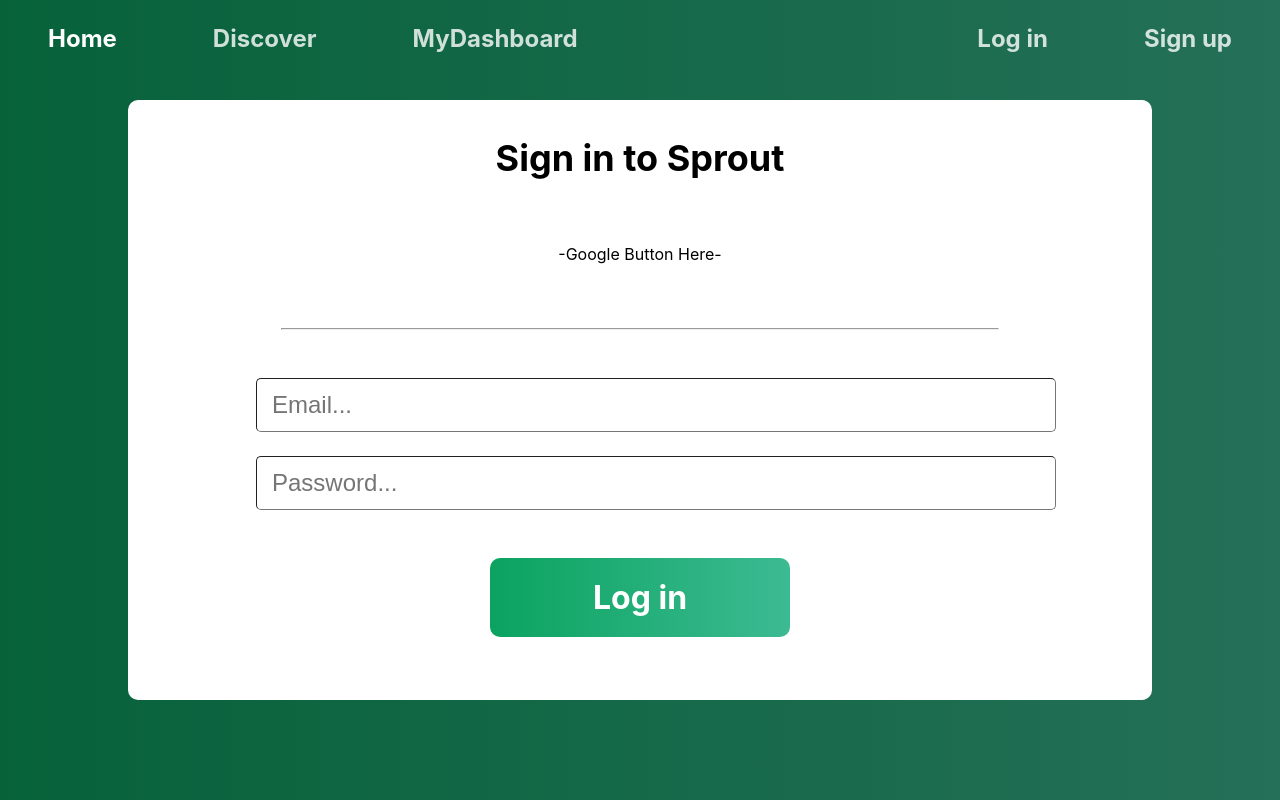
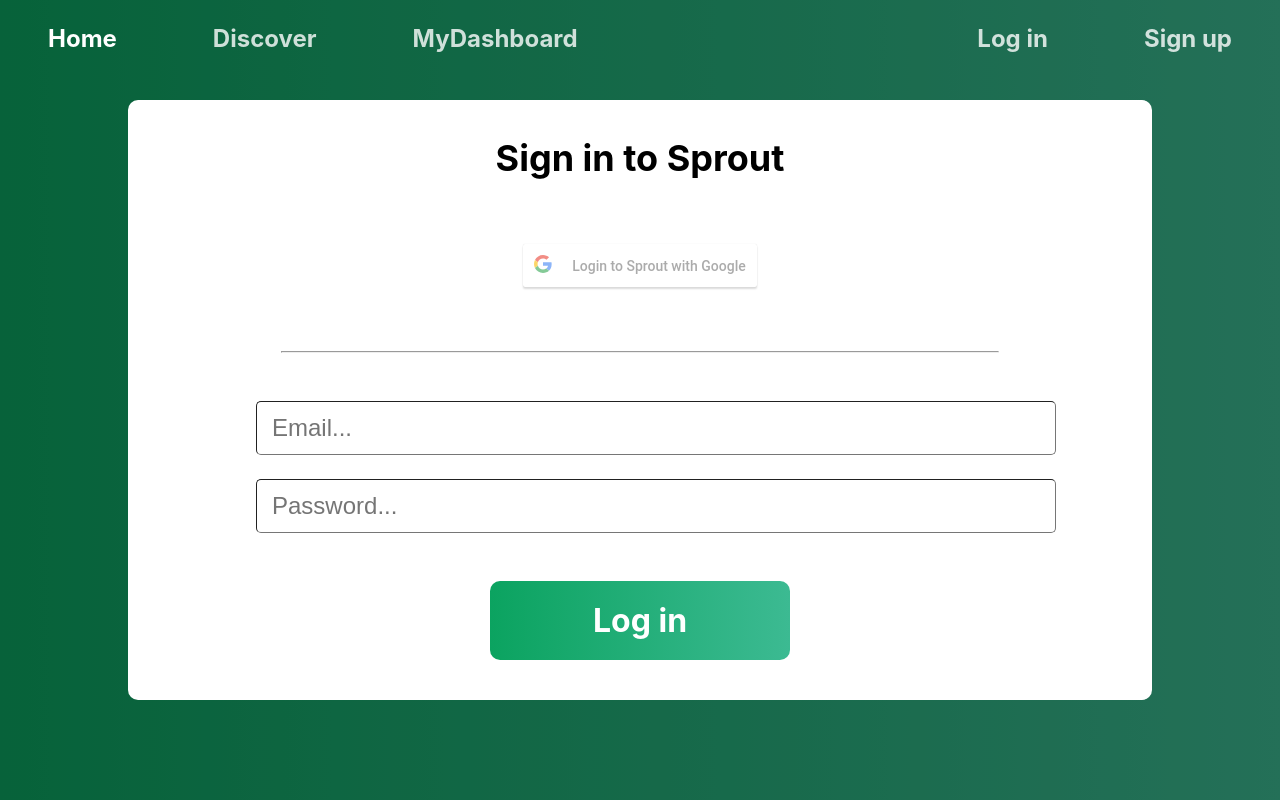
Before and after one commit to 210057zzh/CSCI_201_Final_Project, a React (Create React App) app in the folder front-end/: page / in a window 1280 px wide. Both pictures are taken after a click on the element "Log in". Built offline with nearby package versions, Linux system fonts and the light colour scheme.

Commit message:
added google login button

```diff
--- a/front-end/package.json
+++ b/front-end/package.json
@@ -9,6 +9,7 @@
     "axios": "^0.21.1",
     "react": "^17.0.2",
     "react-dom": "^17.0.2",
+    "react-google-login": "^5.2.2",
     "react-router-dom": "^5.2.0",
     "react-scripts": "4.0.3",
     "web-vitals": "^1.1.1"
--- a/front-end/src/components/Home.js
+++ b/front-end/src/components/Home.js
@@ -2,7 +2,7 @@
 import SearchBar from './SearchBar';
 import Login from './UserAuth/LoginPopup';
 import '../css/Home.css';
-import {useState} from 'react';
+import { useState } from 'react';
 
 function Home() {
     const [showLogin, setShowLogin] = useState(false);
@@ -12,13 +12,13 @@
     function toggleLoginOff(e) {
         setShowLogin(false);
     }
-    return(
+    return (
         <div className='home'>
-            {showLogin ? <Login/> : null}
-            <Navbar toggleLoginOn={toggleLoginOn} toggleLoginOff={toggleLoginOff} className={showLogin ? 'darkened' : ''}/>
+            {showLogin ? <Login /> : null}
+            <Navbar toggleLoginOn={toggleLoginOn} toggleLoginOff={toggleLoginOff} className={showLogin ? 'darkened' : ''} showLogin={showLogin} />
             <div className={showLogin ? 'darkened home-search' : 'home-search'} onClick={toggleLoginOff}>
                 <div className='sprout'>Sprout</div>
-                <SearchBar/>
+                <SearchBar />
             </div>
             <div className={showLogin ? 'darkened lower' : 'lower'} onClick={toggleLoginOff}>
             </div>
--- a/front-end/src/components/Navbar.js
+++ b/front-end/src/components/Navbar.js
@@ -21,7 +21,7 @@
                 <NavLink className='navlink' exact to='/discover'>Discover</NavLink>
                 <NavLink className='navlink' exact to='/dashboard'>MyDashboard</NavLink>
             </div>
-            <div className='navbar-right'>
+            <div className='navbar-right' >
                 <div className='navlink' style={{display:"inline-block"}} onClick={showLoginScreen}>Log in</div>
                 <div className='navlink' style={{display:"inline-block"}} onClick={hideLoginScreen}>Sign up</div>
             </div>
--- /dev/null
+++ b/front-end/src/components/UserAuth/GoogleLogin.js
@@ -0,0 +1,51 @@
+import GoogleLoginReact from 'react-google-login';
+
+function GoogleLogin() {
+    const refreshTokenSetup = (res) => {
+        // Timing to renew access token
+        let refreshTiming = (res.tokenObj.expires_in || 3600 - 5 * 60) * 1000;
+
+        const refreshToken = async () => {
+            const newAuthRes = await res.reloadAuthResponse();
+            refreshTiming = (newAuthRes.expires_in || 3600 - 5 * 60) * 1000;
+            console.log('newAuthRes:', newAuthRes);
+            // saveUserToken(newAuthRes.access_token);  <-- save new token
+            localStorage.setItem('authToken', newAuthRes.id_token);
+
+            // Setup the other timer after the first one
+            setTimeout(refreshToken, refreshTiming);
+        };
+
+        // Setup first refresh timer
+        setTimeout(refreshToken, refreshTiming);
+    };
+
+    const onSuccess = (res) => {
+        console.log('Login Success: currentUser:', res.profileObj);
+        alert(
+            `Logged in successfully welcome ${res.profileObj.name} 😍. \n See console for full profile object.`
+        );
+        refreshTokenSetup();
+    };
+
+    const clientid = "467227431315-qfa0plniiro21687j2ifupq82cd7j6op.apps.googleusercontent.com";
+
+    const onFailure = (res) => {
+        console.log('Login failed: res:', res);
+        alert(
+            `Failed to login. 😢 Please ping this to repo owner twitter.com/sivanesh_fiz`
+        );
+    };
+
+    return (
+        <GoogleLoginReact
+            clientId={clientid}
+            buttonText="Login to Sprout with Google"
+            onSuccess={onSuccess}
+            onFailure={onFailure}
+            cookiePolicy={'single_host_origin'}
+        />
+    )
+}
+
+export default GoogleLogin;
--- a/front-end/src/components/UserAuth/LoginPopup.js
+++ b/front-end/src/components/UserAuth/LoginPopup.js
@@ -1,11 +1,14 @@
 import '../../css/Home.css';
-import {useState} from 'react';
+import { useState } from 'react';
+import GoogleLogin from './GoogleLogin';
+
+
 /*
  Needs:
     -Google sign-in api implementation
     -regex for email/pass
 */
-function Login () {
+function Login() {
     const [email, setEmail] = useState();
     const [pass, setPass] = useState();
 
@@ -23,18 +26,18 @@
     }
     return (
         <div className='login-popup'>
-            <div style={{fontWeight:'bold', fontSize:'36px', marginTop:'1em'}}>Sign in to Sprout</div>
-            <div style={{marginTop:'4em'}}>-Google Button Here-</div>
-            <hr style={{width: '70%', marginTop: '4em'}}></hr>
+            <div style={{ fontWeight: 'bold', fontSize: '36px', marginTop: '1em' }}>Sign in to Sprout</div>
+            <div style={{ marginTop: '4em' }}><GoogleLogin/></div>
+            <hr style={{ width: '70%', marginTop: '4em' }}></hr>
             <div className='login-form'>
-                    <input type='text' placeholder='Email...' onChange={updateEmail}></input>
-                    <input type='password' placeholder='Password...' onChange={updatePass}></input>
-                    <div className='login-btn' onClick={submit}>
-                        <p>Log in</p>
-                    </div>
+                <input type='text' placeholder='Email...' onChange={updateEmail}></input>
+                <input type='password' placeholder='Password...' onChange={updatePass}></input>
+                <div className='login-btn' onClick={submit}>
+                    <p>Log in</p>
+                </div>
             </div>
         </div>
-    )
+    );
 }
 
 export default Login;
```
Also changed, not shown: 1 other file (tests, documents, lock files or other folders).
